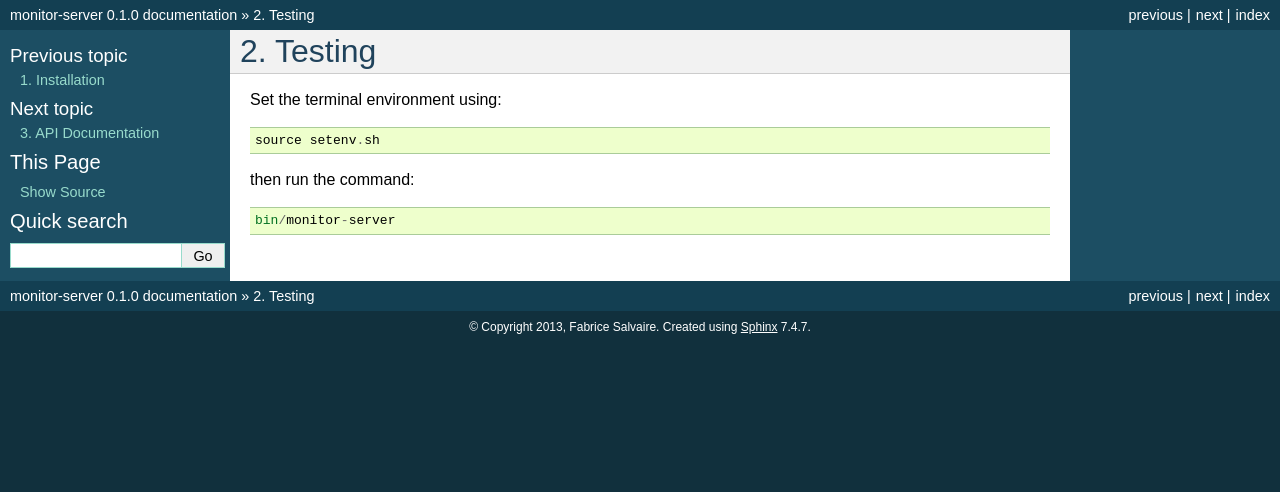
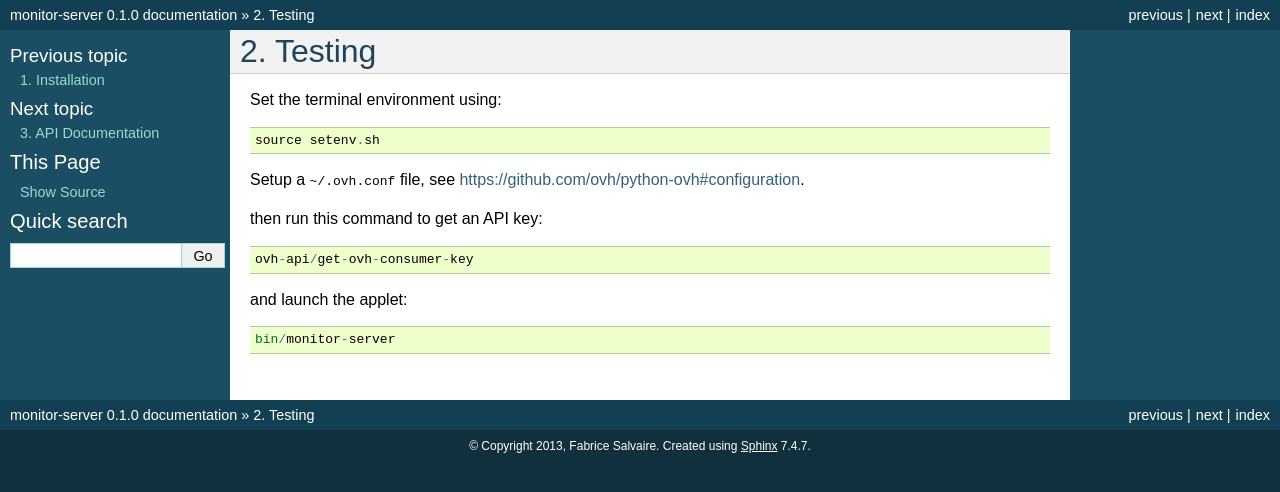
Before and after one commit to FabriceSalvaire/monitor-server, a Sphinx documentation site: the page built from doc/sphinx/source/testing.rst, in a window 1280 px wide. Shown: the top 492 px of the page. Built offline with Sphinx 7.4.7, drawn with Linux system fonts in a browser that asks for light colours; formulas are drawn with MathJax 3; pages that are not in the unit, such as notebooks, are missing from menus.

Commit message:
fixed documention

```diff
--- a/README.html
+++ b/README.html
@@ -360,7 +360,7 @@ ul.auto-toc {
 <h1>Monitor Server</h1>
 <p>The official monitor-server Home Page is located at <a class="reference external" href="http://fabricesalvaire.github.io/monitor-server">http://fabricesalvaire.github.io/monitor-server</a></p>
 <p>The latest documentation build from the git repository is available at readthedocs.org <a class="reference external" href="http://monitorserver.readthedocs.org/en/latest"><img alt="monitor-server&#64;readthedocs-badge" src="https://readthedocs.org/projects/monitorserver/badge/?version=latest" /></a></p>
-<p>Written by <a class="reference external" href="http://fabrice-salvaire.pagesperso-orange.fr">Fabrice Salvaire</a>.</p>
+<p>Written by <a class="reference external" href="http://www.fabrice-salvaire.fr">Fabrice Salvaire</a>.</p>
 <p><a class="reference external" href="https://travis-ci.org/FabriceSalvaire/monitor-server"><img alt="monitor-server build status &#64;travis-ci.org" src="https://travis-ci.org/FabriceSalvaire/monitor-server.svg?branch=master" /></a></p>
 <hr class="docutils" />
 <!-- .. image:: https://raw.github.com/FabriceSalvaire/monitor-server/master/doc/sphinx/source/images/screenshot1-scaled.png -->
@@ -383,7 +383,7 @@ ul.auto-toc {
 <ul class="simple">
 <li>Python 2.7</li>
 <li>PyQt 4.9</li>
-<li><a class="reference external" href="https://github.com/mkottman/acpi_call">acpi_call</a></li>
+<li><a class="reference external" href="https://github.com/ovh/python-ovh">python-ovh</a></li>
 </ul>
 </blockquote>
 </div>
--- a/README.rst
+++ b/README.rst
@@ -63,7 +63,7 @@ The official monitor-server Home Page is located at |monitor-serverUrl|
 
 The latest documentation build from the git repository is available at readthedocs.org |monitor-server@readthedocs-badge|
 
-Written by `Fabrice Salvaire <http://fabrice-salvaire.pagesperso-orange.fr>`_.
+Written by `Fabrice Salvaire <http://www.fabrice-salvaire.fr>`_.
 
 |Build Status|
 
@@ -103,7 +103,7 @@ monitor-server requires the following dependencies:
 
  * Python 2.7
  * PyQt 4.9
- * `acpi_call <https://github.com/mkottman/acpi_call>`_
+ * `python-ovh <https://github.com/ovh/python-ovh>`_
 
 Installation from PyPi Repository
 ---------------------------------
--- a/doc/sphinx/source/installation.rst
+++ b/doc/sphinx/source/installation.rst
@@ -16,7 +16,7 @@
 
  * Python 2.7
  * PyQt 4.9
- * `acpi_call <https://github.com/mkottman/acpi_call>`_
+ * `python-ovh <https://github.com/ovh/python-ovh>`_
 
 Installation from PyPi Repository
 ---------------------------------
--- a/doc/sphinx/source/testing.rst
+++ b/doc/sphinx/source/testing.rst
@@ -14,7 +14,13 @@ Set the terminal environment using::
 
   source setenv.sh
 
-then run the command::
+Setup a :file:`~/.ovh.conf` file, see https://github.com/ovh/python-ovh#configuration.
+
+then run this command to get an API key::
+
+  ovh-api/get-ovh-consumer-key
+
+and launch the applet::
 
   bin/monitor-server
 
```
